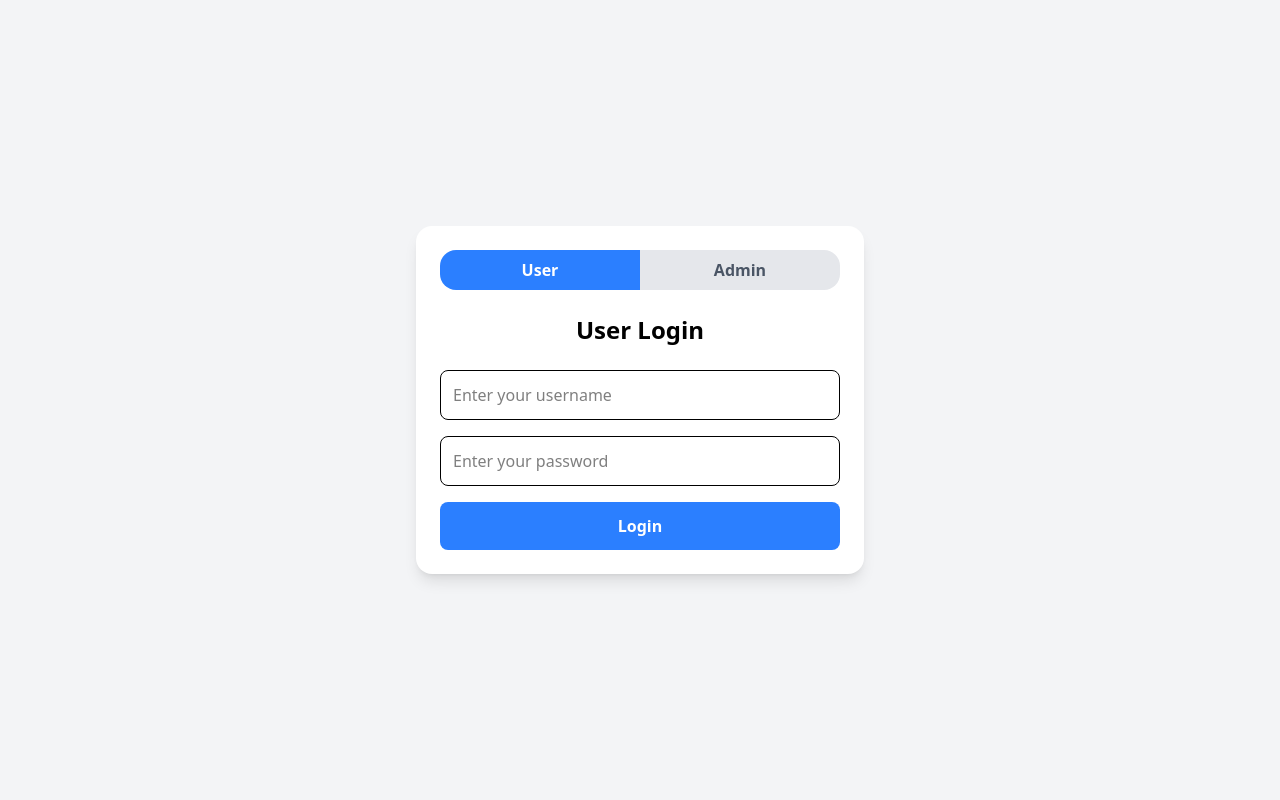
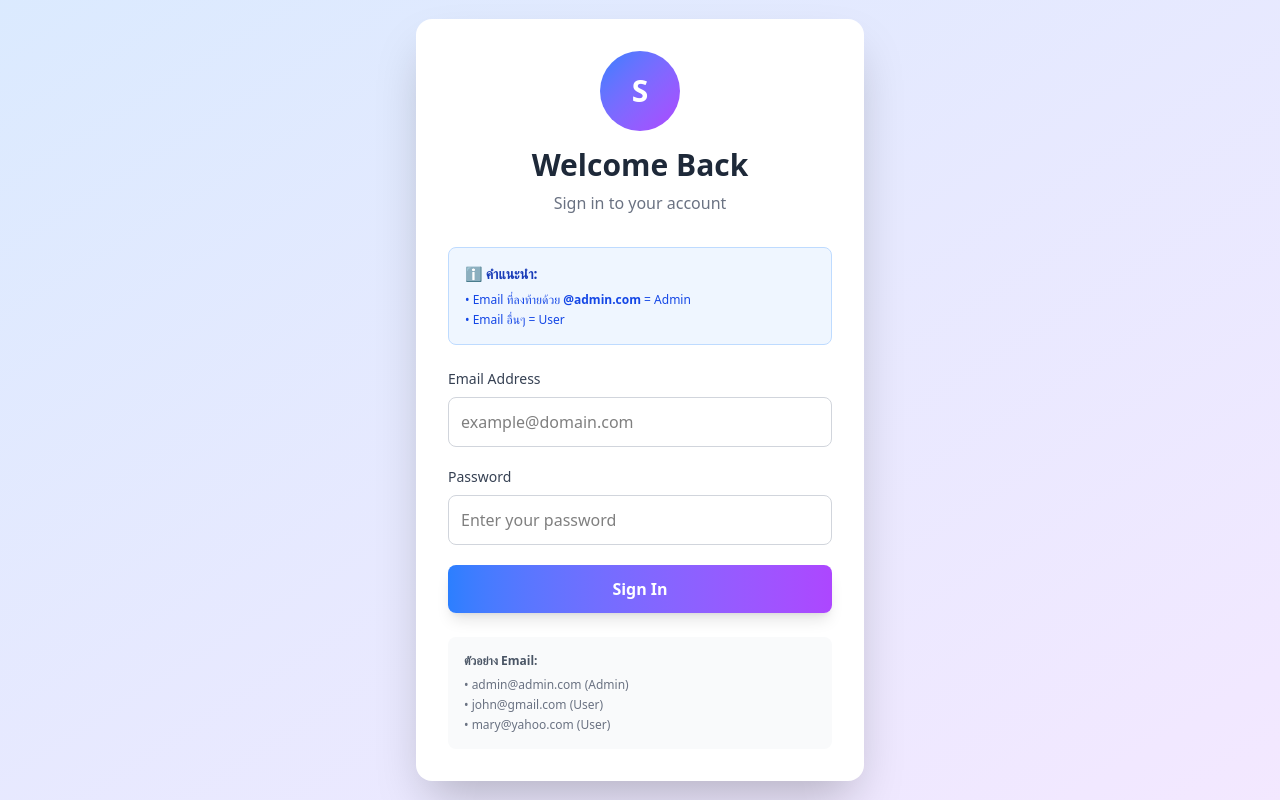
Before and after one commit to Phanukon01/TechjobTechJai, a React (Vite) app: page /login/login in a window 1280 px wide. Before the commit this address led to /login. Built offline with nearby package versions, Linux system fonts and the light colour scheme.

Commit message:
fix agian

```diff
--- a/src/Admin/Dashboard.jsx
+++ b/src/Admin/Dashboard.jsx
@@ -1,7 +1,7 @@
 import React from 'react';
 import { useNavigate } from 'react-router-dom';
 
-const Dashboard = ({ user, setUser }) => {
+const AdminDashboard = ({ user, setUser }) => {
   const navigate = useNavigate();
 
   const handleLogout = () => {
@@ -11,10 +11,13 @@ const Dashboard = ({ user, setUser }) => {
   };
 
   return (
-    <div className="min-h-screen bg-gray-100 p-8">
-      <div className="max-w-4xl mx-auto bg-white rounded-2xl shadow-lg p-6">
+    <div className="min-h-screen bg-gradient-to-br from-purple-50 to-blue-50 p-8">
+      <div className="max-w-6xl mx-auto bg-white rounded-2xl shadow-lg p-6">
         <div className="flex justify-between items-center mb-6">
-          <h1 className="text-3xl font-bold">Dashboard</h1>
+          <div>
+            <h1 className="text-3xl font-bold text-purple-600">Admin Dashboard</h1>
+            <p className="text-sm text-gray-500 mt-1">ระบบจัดการผู้ดูแลระบบ</p>
+          </div>
           <button
             onClick={handleLogout}
             className="px-4 py-2 bg-red-500 text-white rounded-lg hover:bg-red-600 transition"
@@ -22,21 +25,28 @@ const Dashboard = ({ user, setUser }) => {
             Logout
           </button>
         </div>
-        <p className="mt-4 text-lg">Welcome, <span className="font-semibold">{user?.username}</span></p>
-        <p className="text-sm text-blue-600 mt-2">Role: <span className="font-medium">{user?.role}</span></p>
 
-        {/* เนื้อหาเพิ่มเติมของ Dashboard */}
-        <div className="mt-8 p-4 bg-gray-50 rounded-lg">
-          <h2 className="text-xl font-semibold mb-2">Dashboard Content</h2>
-          <p className="text-gray-600">
-            {user?.role === 'admin'
-              ? 'คุณมีสิทธิ์ผู้ดูแลระบบ - สามารถจัดการข้อมูลทั้งหมดได้'
-              : 'คุณเข้าสู่ระบบในฐานะผู้ใช้ทั่วไป'}
-          </p>
+        <p className="mt-4 text-lg">Welcome, <span className="font-semibold">{user?.email}</span></p>
+        <p className="text-sm text-purple-600 mt-2">Role: <span className="font-medium uppercase">{user?.role}</span></p>
+
+        {/* Admin Content */}
+        <div className="mt-8 grid grid-cols-1 md:grid-cols-3 gap-4">
+          <div className="p-6 bg-purple-50 rounded-lg border-2 border-purple-200">
+            <h3 className="text-xl font-semibold text-purple-700 mb-2">จัดการผู้ใช้</h3>
+            <p className="text-gray-600">ดูและจัดการข้อมูลผู้ใช้ทั้งหมด</p>
+          </div>
+          <div className="p-6 bg-blue-50 rounded-lg border-2 border-blue-200">
+            <h3 className="text-xl font-semibold text-blue-700 mb-2">รายงาน</h3>
+            <p className="text-gray-600">ดูรายงานและสถิติของระบบ</p>
+          </div>
+          <div className="p-6 bg-green-50 rounded-lg border-2 border-green-200">
+            <h3 className="text-xl font-semibold text-green-700 mb-2">ตั้งค่า</h3>
+            <p className="text-gray-600">ตั้งค่าระบบและการแจ้งเตือน</p>
+          </div>
         </div>
       </div>
     </div>
   );
 }
 
-export default Dashboard;
+export default AdminDashboard;
--- a/src/App.jsx
+++ b/src/App.jsx
@@ -31,7 +31,7 @@ export default function App() {
   }
 
   return (
-    <Router>
+    <Router basename="/login">
       <Routes>
         <Route path="/login" element={user ? <Navigate to="/dashboard" replace /> : <LoginPage setUser={setUser} />} />
         <Route path="/dashboard" element={user ? <Dashboard user={user} setUser={setUser} /> : <Navigate to="/login" replace />} />
--- a/src/Login/Login.jsx
+++ b/src/Login/Login.jsx
@@ -2,75 +2,119 @@ import { useState } from "react";
 import { useNavigate } from "react-router-dom";
 
 export default function LoginPage({ setUser }) {
-  const [role, setRole] = useState("user"); // user | admin
-  const [form, setForm] = useState({ username: "", password: "" });
+  const [form, setForm] = useState({ email: "", password: "" });
   const navigate = useNavigate();
+
+  // ฟังก์ชันตรวจสอบ email และกำหนด role
+  const getRoleFromEmail = (email) => {
+    // ตรวจสอบว่าเป็น email ที่ลงท้ายด้วย @admin.com หรือไม่
+    if (email.toLowerCase().endsWith('@admin.com')) {
+      return 'admin';
+    }
+    // email ปกติจะเป็น user
+    return 'user';
+  };
 
   const handleSubmit = (e) => {
     e.preventDefault();
 
-    if (form.username.trim() === "" || form.password.trim() === "") {
-      alert("กรุณากรอกชื่อผู้ใช้และรหัสผ่าน");
+    // Validation
+    if (form.email.trim() === "" || form.password.trim() === "") {
+      alert("กรุณากรอกอีเมลและรหัสผ่าน");
       return;
     }
 
+    // ตรวจสอบรูปแบบ email
+    const emailRegex = /^[^\s@]+@[^\s@]+\.[^\s@]+$/;
+    if (!emailRegex.test(form.email)) {
+      alert("รูปแบบอีเมลไม่ถูกต้อง");
+      return;
+    }
+
+    // กำหนด role จาก email
+    const role = getRoleFromEmail(form.email);
+
     // สมมุติ login ผ่าน
-    setUser({ username: form.username, role });
-    alert(`Login สำเร็จในฐานะ ${role}`);
+    setUser({ email: form.email, role });
 
-    // ไปหน้า Dashboard
-    navigate("/dashboard");
+    // แจ้งเตือนและไปหน้าที่เหมาะสม
+    if (role === 'admin') {
+      alert(`Login สำเร็จในฐานะ Admin\nEmail: ${form.email}`);
+      navigate("/admin");
+    } else {
+      alert(`Login สำเร็จในฐานะ User\nEmail: ${form.email}`);
+      navigate("/user");
+    }
   };
 
   return (
-    <div className="flex items-center justify-center min-h-screen bg-gray-100">
-      <div className="w-full max-w-md bg-white shadow-lg rounded-2xl p-6">
-        {/* Toggle User/Admin */}
-        <div className="flex mb-6">
-          <button
-            onClick={() => setRole("user")}
-            className={`flex-1 py-2 rounded-l-2xl font-semibold transition
-              ${role === "user" ? "bg-blue-500 text-white" : "bg-gray-200 text-gray-600"}`}
-          >
-            User
-          </button>
-          <button
-            onClick={() => setRole("admin")}
-            className={`flex-1 py-2 rounded-r-2xl font-semibold transition
-              ${role === "admin" ? "bg-blue-500 text-white" : "bg-gray-200 text-gray-600"}`}
-          >
-            Admin
-          </button>
+    <div className="flex items-center justify-center min-h-screen bg-gradient-to-br from-blue-100 to-purple-100">
+      <div className="w-full max-w-md bg-white shadow-2xl rounded-2xl p-8">
+        {/* Logo/Title */}
+        <div className="text-center mb-8">
+          <div className="w-20 h-20 bg-gradient-to-br from-blue-500 to-purple-500 rounded-full mx-auto mb-4 flex items-center justify-center">
+            <span className="text-white text-3xl font-bold">S</span>
+          </div>
+          <h2 className="text-3xl font-bold text-gray-800">Welcome Back</h2>
+          <p className="text-gray-500 mt-2">Sign in to your account</p>
         </div>
 
-        {/* Title */}
-        <h2 className="text-2xl font-bold text-center mb-6">
-          {role === "user" ? "User Login" : "Admin Login"}
-        </h2>
+        {/* Info Box */}
+        <div className="mb-6 p-4 bg-blue-50 border border-blue-200 rounded-lg">
+          <p className="text-sm text-blue-800">
+            <strong>ℹ️ คำแนะนำ:</strong>
+          </p>
+          <ul className="text-xs text-blue-700 mt-2 space-y-1">
+            <li>• Email ที่ลงท้ายด้วย <strong>@admin.com</strong> = Admin</li>
+            <li>• Email อื่นๆ = User</li>
+          </ul>
+        </div>
 
         {/* Form */}
-        <form onSubmit={handleSubmit} className="space-y-4">
+        <form onSubmit={handleSubmit} className="space-y-5">
+          <div>
+            <label className="block text-sm font-medium text-gray-700 mb-2">
+              Email Address
+            </label>
             <input
-            type="text"
-            placeholder={role === "user" ? "Enter your username" : "Enter admin ID"}
-            value={form.username}
-            onChange={(e) => setForm({ ...form, username: e.target.value })}
-            className="w-full p-3 border rounded-lg focus:outline-none focus:ring-2 focus:ring-blue-400"
+              type="email"
+              placeholder="example@domain.com"
+              value={form.email}
+              onChange={(e) => setForm({ ...form, email: e.target.value })}
+              className="w-full p-3 border border-gray-300 rounded-lg focus:outline-none focus:ring-2 focus:ring-blue-500 focus:border-transparent"
             />
+          </div>
+
+          <div>
+            <label className="block text-sm font-medium text-gray-700 mb-2">
+              Password
+            </label>
             <input
               type="password"
               placeholder="Enter your password"
               value={form.password}
               onChange={(e) => setForm({ ...form, password: e.target.value })}
-            className="w-full p-3 border rounded-lg focus:outline-none focus:ring-2 focus:ring-blue-400"
+              className="w-full p-3 border border-gray-300 rounded-lg focus:outline-none focus:ring-2 focus:ring-blue-500 focus:border-transparent"
             />
+          </div>
+
           <button
             type="submit"
-            className="w-full py-3 bg-blue-500 text-white font-semibold rounded-lg hover:bg-blue-600 transition"
+            className="w-full py-3 bg-gradient-to-r from-blue-500 to-purple-500 text-white font-semibold rounded-lg hover:from-blue-600 hover:to-purple-600 transition shadow-lg"
           >
-            Login
+            Sign In
           </button>
         </form>
+
+        {/* Example accounts */}
+        <div className="mt-6 p-4 bg-gray-50 rounded-lg">
+          <p className="text-xs text-gray-600 font-semibold mb-2">ตัวอย่าง Email:</p>
+          <div className="space-y-1 text-xs text-gray-500">
+            <p>• admin@admin.com (Admin)</p>
+            <p>• john@gmail.com (User)</p>
+            <p>• mary@yahoo.com (User)</p>
+          </div>
+        </div>
       </div>
     </div>
   );
```
Also changed, not shown: src/User/Dashborad.jsx (+56 -0 lines). Lines whose indentation alone changed are shown as unchanged.
